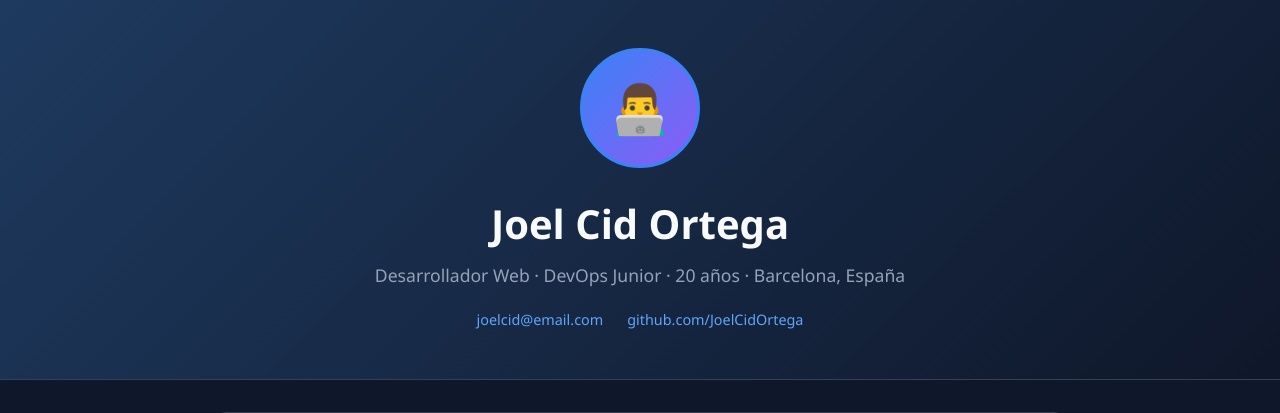
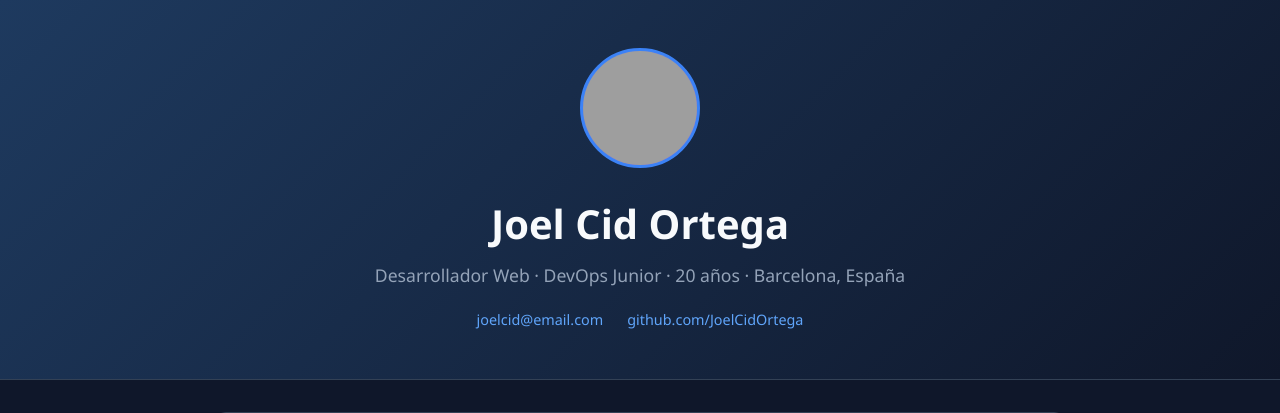
Before and after one commit to pablogarridok/CV_online, a PHP site: page / in a window 1280 px wide. Shown: the top 413 px of the page. Run offline with PHP 8.4, Linux system fonts and the light colour scheme; grey boxes are pictures that could not be loaded.

Commit message:
foto añadida

```diff
--- a/backend/index.php
+++ b/backend/index.php
@@ -197,7 +197,7 @@ $cv = [
 <body>
 
 <header>
-    <div class="avatar">👨‍💻</div>
+    <img class="avatar" src="https://ik.imagekit.io/fotocv/imagen%20(2).jpg" alt="Avatar de Joel Cid Ortega">
     <h1><?= htmlspecialchars($cv['nombre']) ?></h1>
     <p class="tagline">Desarrollador Web · DevOps Junior · <?= $cv['edad'] ?> años · <?= htmlspecialchars($cv['ubicacion']) ?></p>
     <div class="contact-bar">
```
